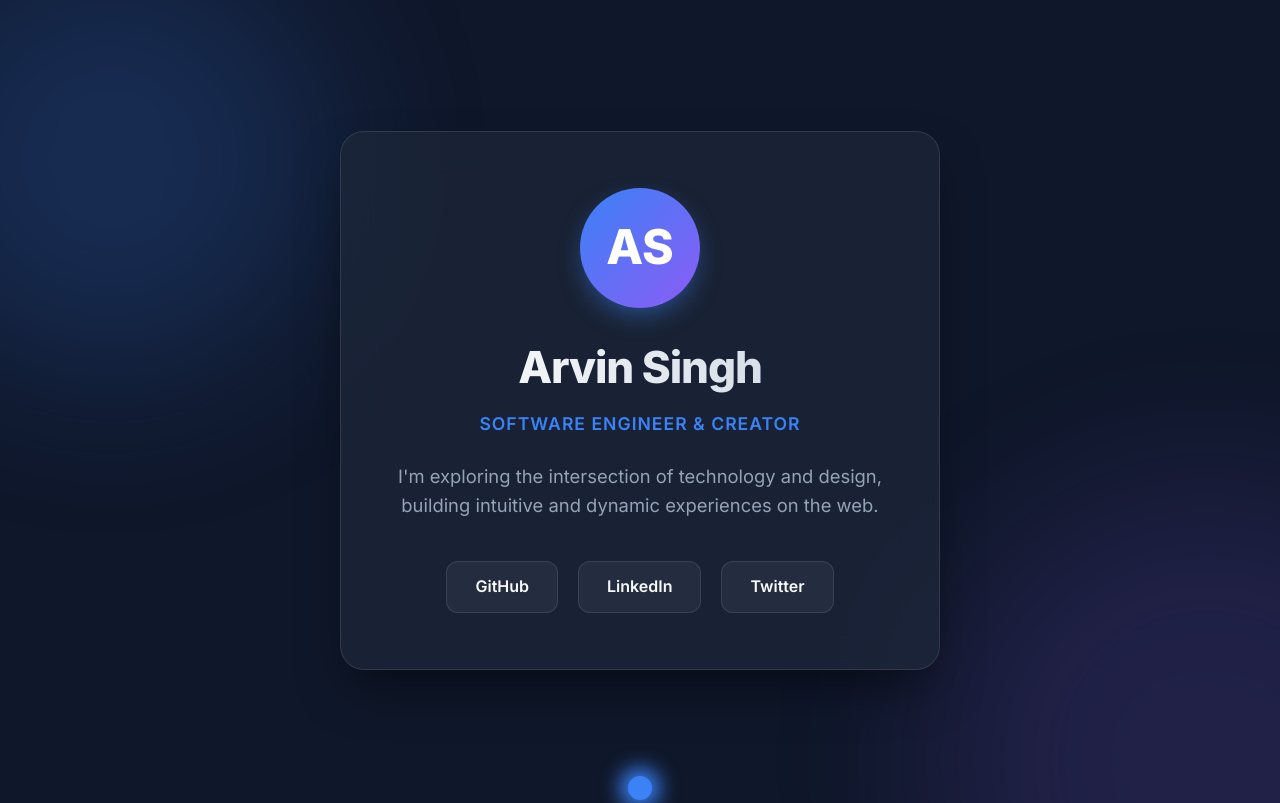
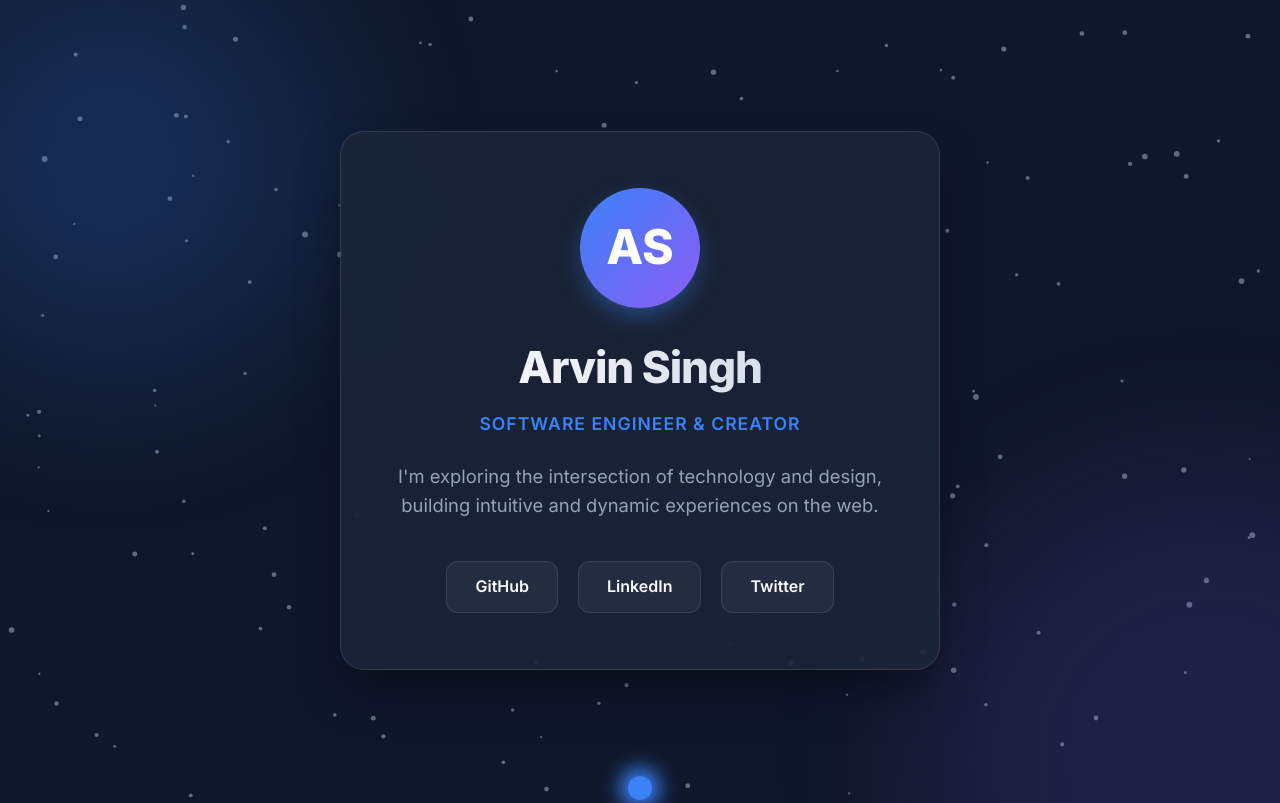
Before and after one commit to asingh7049/my-portfolio, a plain HTML site: page index.html in a window 1280 px wide. Shown: the top 803 px of the page. Drawn offline with Linux system fonts and the light colour scheme.

Commit message:
Add interactive floating background dots

```diff
--- a/index.html
+++ b/index.html
@@ -196,9 +196,20 @@
             75%  { top: 100%; left: 0; transform: translate(0, -100%); }
             100% { top: 0; left: 0; transform: translate(0, 0); }
         }
+
+        #bg-canvas {
+            position: absolute;
+            top: 0;
+            left: 0;
+            width: 100%;
+            height: 100%;
+            z-index: -2;
+            pointer-events: none;
+        }
     </style>
 </head>
 <body>
+    <canvas id="bg-canvas"></canvas>
     <div class="border-ball"></div>
     <div class="blob blob-1"></div>
     <div class="blob blob-2"></div>
@@ -215,5 +226,72 @@
             <a href="#" class="social-link">Twitter</a>
         </div>
     </div>
+    <script>
+        const canvas = document.getElementById('bg-canvas');
+        const ctx = canvas.getContext('2d');
+
+        let dots = [];
+        let mx = null;
+        let my = null;
+
+        function resize() {
+            canvas.width = window.innerWidth;
+            canvas.height = window.innerHeight;
+        }
+
+        window.addEventListener('resize', resize);
+        window.addEventListener('mousemove', (e) => {
+            mx = e.clientX;
+            my = e.clientY;
+        });
+        window.addEventListener('mouseout', () => {
+            mx = null;
+            my = null;
+        });
+
+        for (let i = 0; i < 150; i++) {
+            dots.push({
+                x: Math.random() * window.innerWidth,
+                y: Math.random() * window.innerHeight,
+                vx: (Math.random() - 0.5) * 0.5,
+                vy: (Math.random() - 0.5) * 0.5,
+                radius: Math.random() * 2 + 1
+            });
+        }
+
+        function animate() {
+            requestAnimationFrame(animate);
+            ctx.clearRect(0, 0, canvas.width, canvas.height);
+
+            ctx.fillStyle = 'rgba(148, 163, 184, 0.6)';
+
+            dots.forEach(dot => {
+                dot.x += dot.vx;
+                dot.y += dot.vy;
+
+                if (dot.x < 0) dot.x = canvas.width;
+                if (dot.x > canvas.width) dot.x = 0;
+                if (dot.y < 0) dot.y = canvas.height;
+                if (dot.y > canvas.height) dot.y = 0;
+
+                if (mx !== null && my !== null) {
+                    let dx = mx - dot.x;
+                    let dy = my - dot.y;
+                    let dist = Math.sqrt(dx * dx + dy * dy);
+                    if (dist < 120) {
+                        dot.x += dx * 0.02;
+                        dot.y += dy * 0.02;
+                    }
+                }
+
+                ctx.beginPath();
+                ctx.arc(dot.x, dot.y, dot.radius, 0, Math.PI * 2);
+                ctx.fill();
+            });
+        }
+
+        resize();
+        animate();
+    </script>
 </body>
 </html>
```
